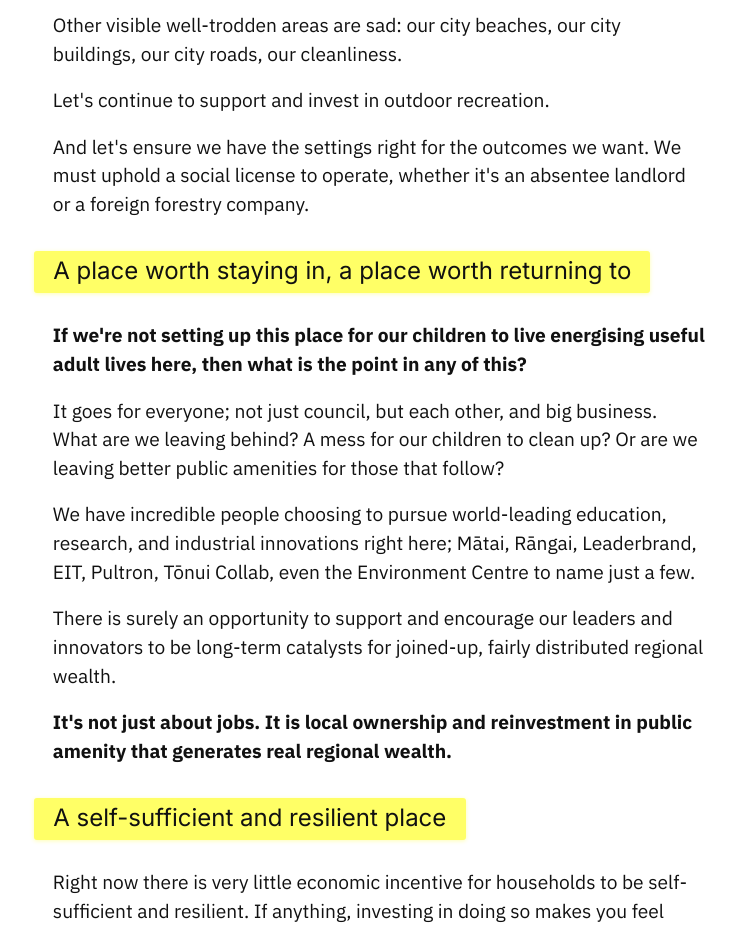
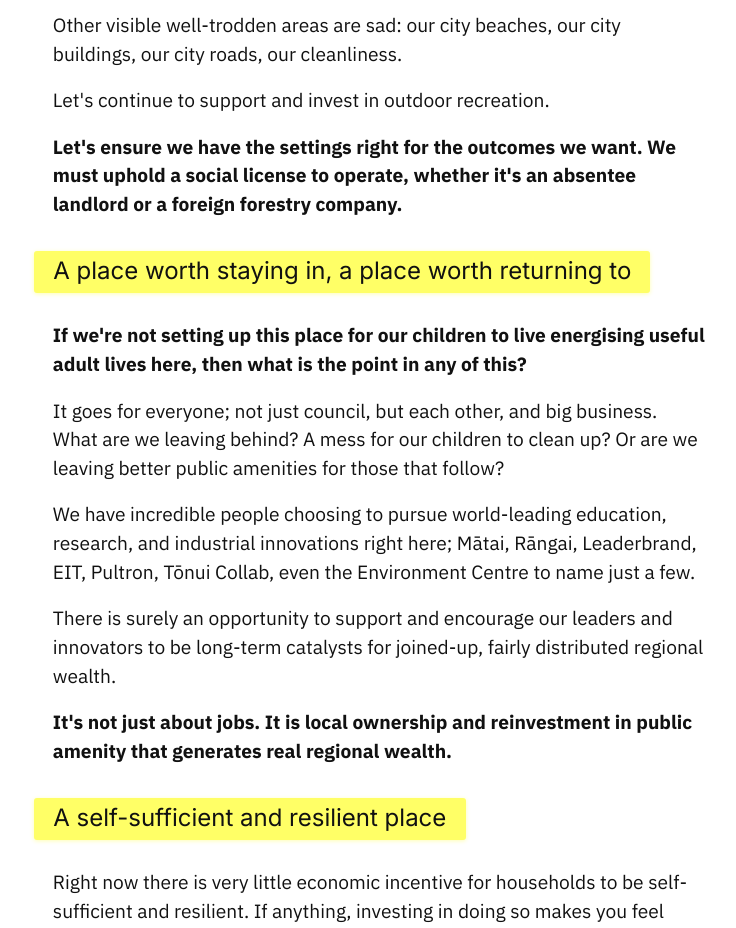
Before and after one commit to ianallannz/vote, an Eleventy site: page index.njk in a window 1280 px wide. Shown: the part 1180-2108 px from the top of the page, without its empty margins (104-840 px from the left). Built offline with nearby package versions, Linux system fonts and the light colour scheme; Eleventy itself is replaced by a stand-in of ours; files that its build step writes are made by us from their sources.

Commit message:
home copy update 2

```diff
--- a/index.njk
+++ b/index.njk
@@ -50,7 +50,7 @@ title: Home
       <p>There are sparks: Kiwa Pools, the surf clubs, skate parks and pump tracks, local sports facilities, farmer's market, and busy use of our walkways.</p>
       <p>Other visible well-trodden areas are sad: our city beaches, our city buildings, our city roads, our cleanliness.</p>
       <p>Let's continue to support and invest in outdoor recreation.</p>
-      <p>And let's ensure we have the settings right for the outcomes we want. We must uphold a social license to operate, whether it's an absentee landlord or a foreign forestry company.</p>
+      <p><strong>Let's ensure we have the settings right for the outcomes we want. We must uphold a social license to operate, whether it's an absentee landlord or a foreign forestry company.</strong></p>
       <h3>A place worth staying in, a place worth returning to</h3>
       <p><strong>If we're not setting up this place for our children to live energising useful adult lives here, then what is the point in any of this?</strong></p>
       <p>It goes for everyone; not just council, but each other, and big business. What are we leaving behind? A mess for our children to clean up? Or are we leaving better public amenities for those that follow?</p>
```
